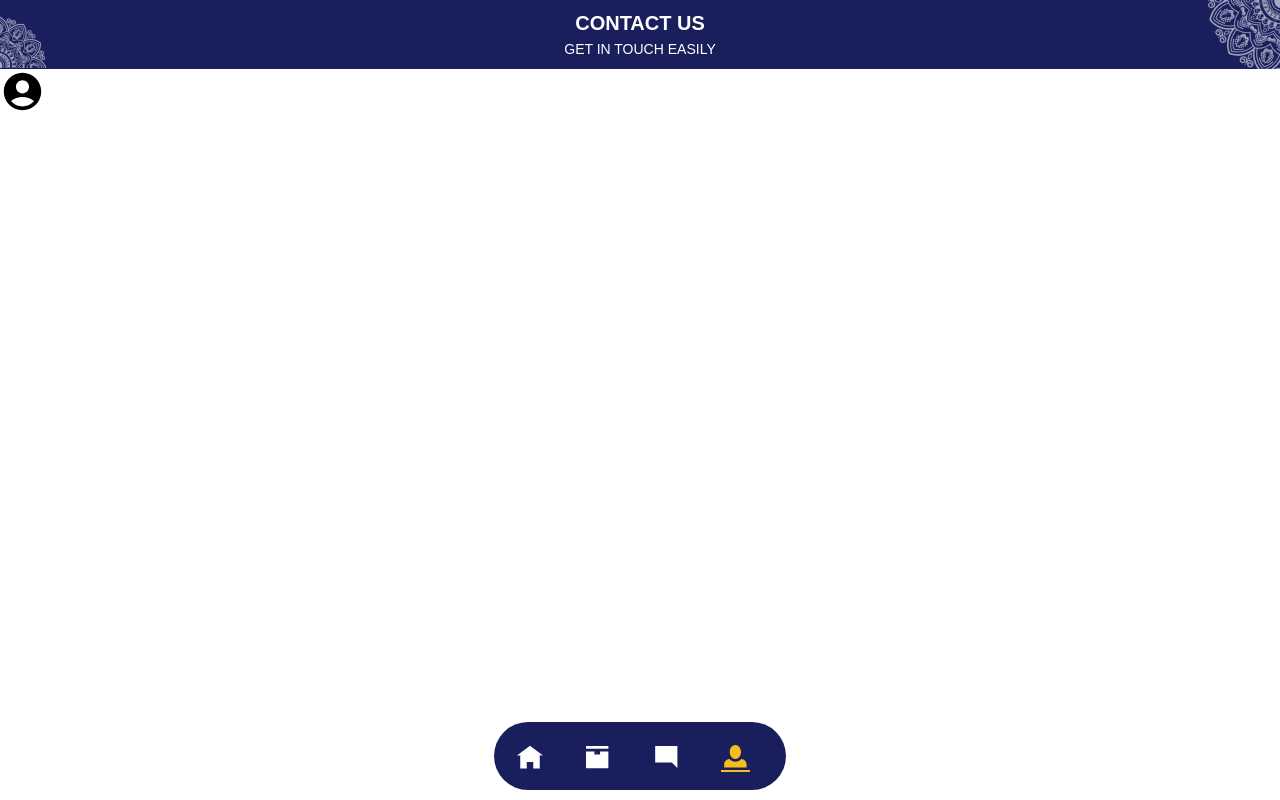
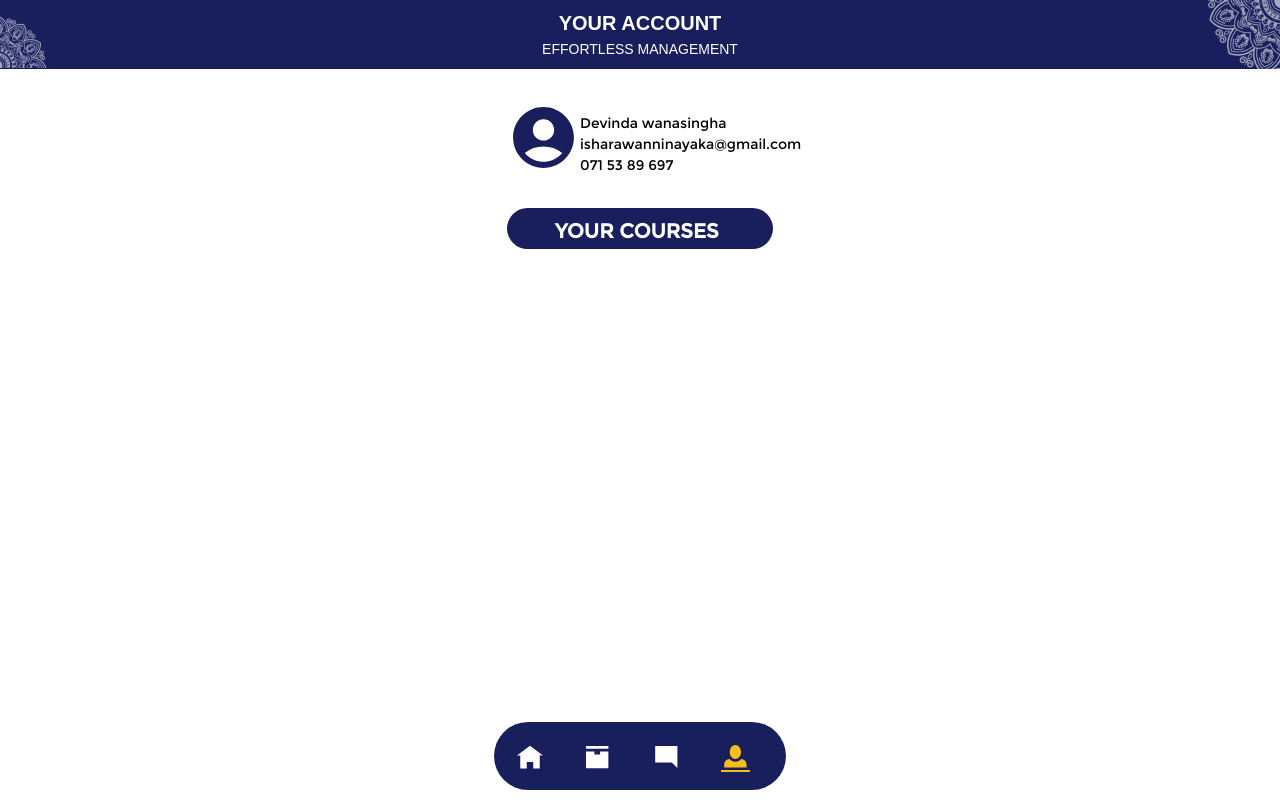
Before and after one commit to IsharaWanninayaka/LMSproject, a React (Create React App) app: page /account in a window 1280 px wide. Built offline with nearby package versions, Linux system fonts and the light colour scheme.

Commit message:
Account jsx updated

```diff
--- a/src/components/main-pages/Account.jsx
+++ b/src/components/main-pages/Account.jsx
@@ -7,7 +7,7 @@ import { MdAccountCircle } from "react-icons/md";
 
 export default function Account() {
 
-  const userName = "Ishara Wanninayaka";
+  const userName = "Devinda wanasingha";
   const contactNo = "071 53 89 697";
   const email = "isharawanninayaka@gmail.com";
 
@@ -20,8 +20,8 @@ export default function Account() {
         </div>
 
         <div className='basis-3/5'>
-          <p className='mt-[7.59px] text-center text-white text-[20px] font-bold font-montserat'>CONTACT US</p>
-          <p className='mt-[1px] text-center text-white text-[14px] font-light font-montserat'>GET IN TOUCH EASILY</p>
+          <p className='mt-[7.59px] text-center text-white text-[20px] font-bold font-montserat'>YOUR ACCOUNT</p>
+          <p className='mt-[1px] text-center text-white text-[14px] font-light font-montserat'>EFFORTLESS MANAGEMENT</p>
         </div>
 
         <div className=' basis-1/5'>
@@ -29,19 +29,27 @@ export default function Account() {
         </div>
       </div>
 
-      <div>
-        <div>
-          <MdAccountCircle size={45} />
+
+
+
+      <div className='w-[266px] m-auto flex flex-raw pt-8'>
+        <div className='w-[73px] h-auto'>
+          <MdAccountCircle size={73} color='#191F5C'  />
         </div>
-        <div>
-
+        <div className='pt-3 w-[153px] h-auto '>
+          <p className='text-[14px]'>{userName}</p>
+          <p className='text-[14px]'>{email}</p>
+          <p className=' text-[14px]'>{contactNo}</p>
         </div>
       </div>
+      <div className='w-[266px] bg-[rgb(25,31,92)] h-[41px] m-auto mt-8 flex flex-row rounded-full'>
+        <div className=' h-[24px] text-white font- Montserrat font-bold  text-[20px] pt-2 pl-[48px]'>
+          <p>YOUR COURSES</p>
+        </div>
 
+      </div>
 
       <div className='bottom-headder'><Footer/></div>
-
-
 
     </div>
   )
```
